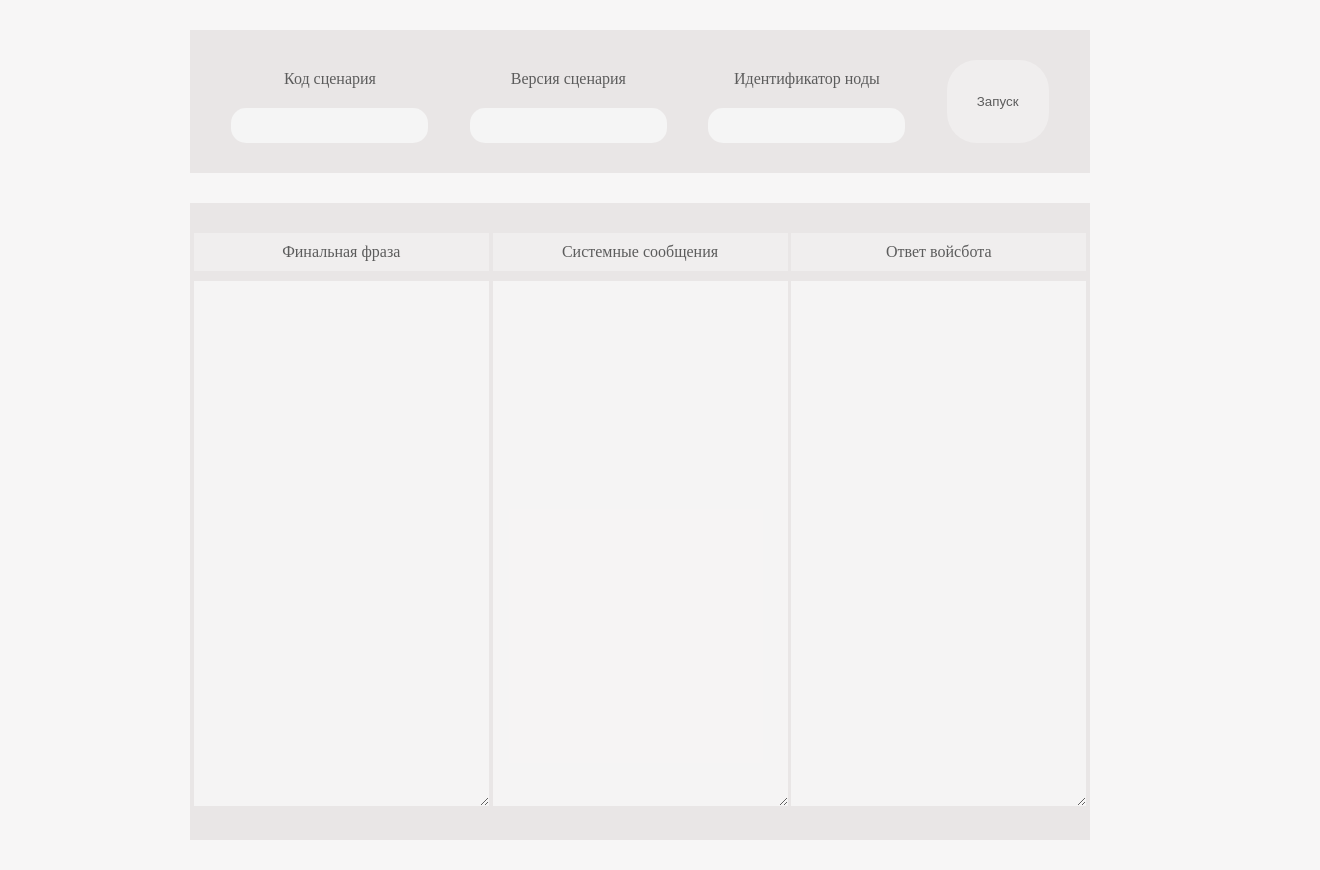
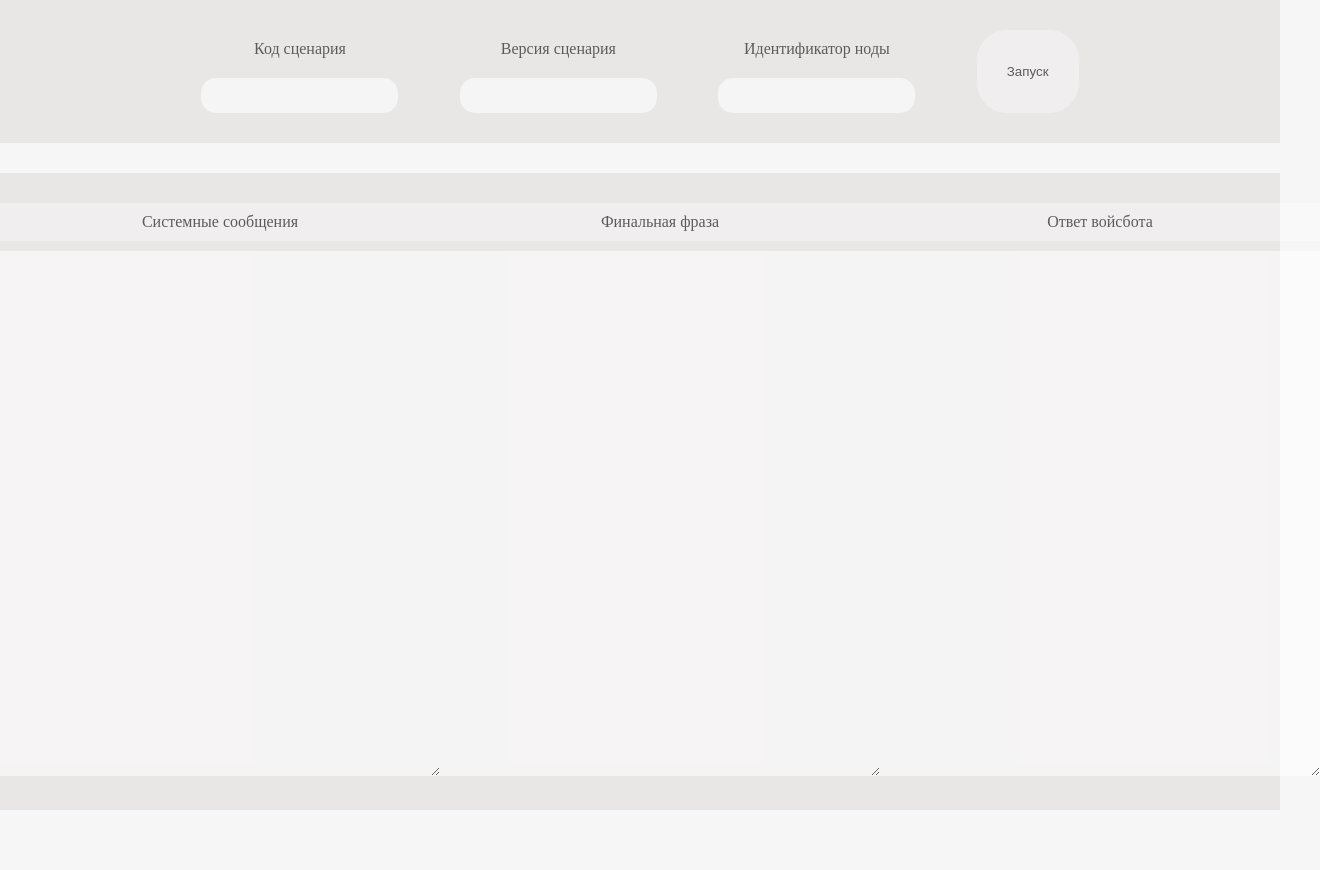
Before and after one commit to mld22/test_view, a plain HTML site: page index.html in a window 1280 px wide. Shown: the whole page, 1320 px wide, since content can reach past the window. After the commit the page ends 840 px from the top, so only its background shows below. Drawn offline with Linux system fonts and the light colour scheme.

Commit message:
Width textarea

```diff
--- a/index.html
+++ b/index.html
@@ -30,11 +30,11 @@
     </div>
     <div class="result">
       <div class="result-col">
-        <p class="text text-result">Финальная фраза</p>
+        <p class="text text-result">Системные сообщения</p>
         <textarea id="" cols="35" rows="35" readonly></textarea>
       </div>
       <div class="result-col">
-        <p class="text text-result">Системные сообщения</p>
+        <p class="text text-result">Финальная фраза</p>
         <textarea id="" cols="35" rows="35" readonly></textarea>
       </div>
       <div class="result-col">
--- a/style.css
+++ b/style.css
@@ -7,18 +7,19 @@ body {
 background-color: rgba(223, 217, 217, 0.219);
 }
 .container {
-max-width: 900px;
+max-width: 100%;
 margin : 0 auto;
 }
 
 .top {
 padding: 30px 0 30px 0;
-margin-top: 30px;
 background-color: rgba(223, 217, 217, 0.555);
 }
 .form {
 display: flex;
 justify-content: space-evenly;
+max-width: 1000px;
+margin : 0 auto;
 }
 
 .btn {
@@ -93,6 +94,7 @@ textarea {
 resize: vertical;
 background-color: rgba(255, 255, 255, 0.568);
 border: none;
+width: 55vh;
 }
 
 textarea:focus {
```
